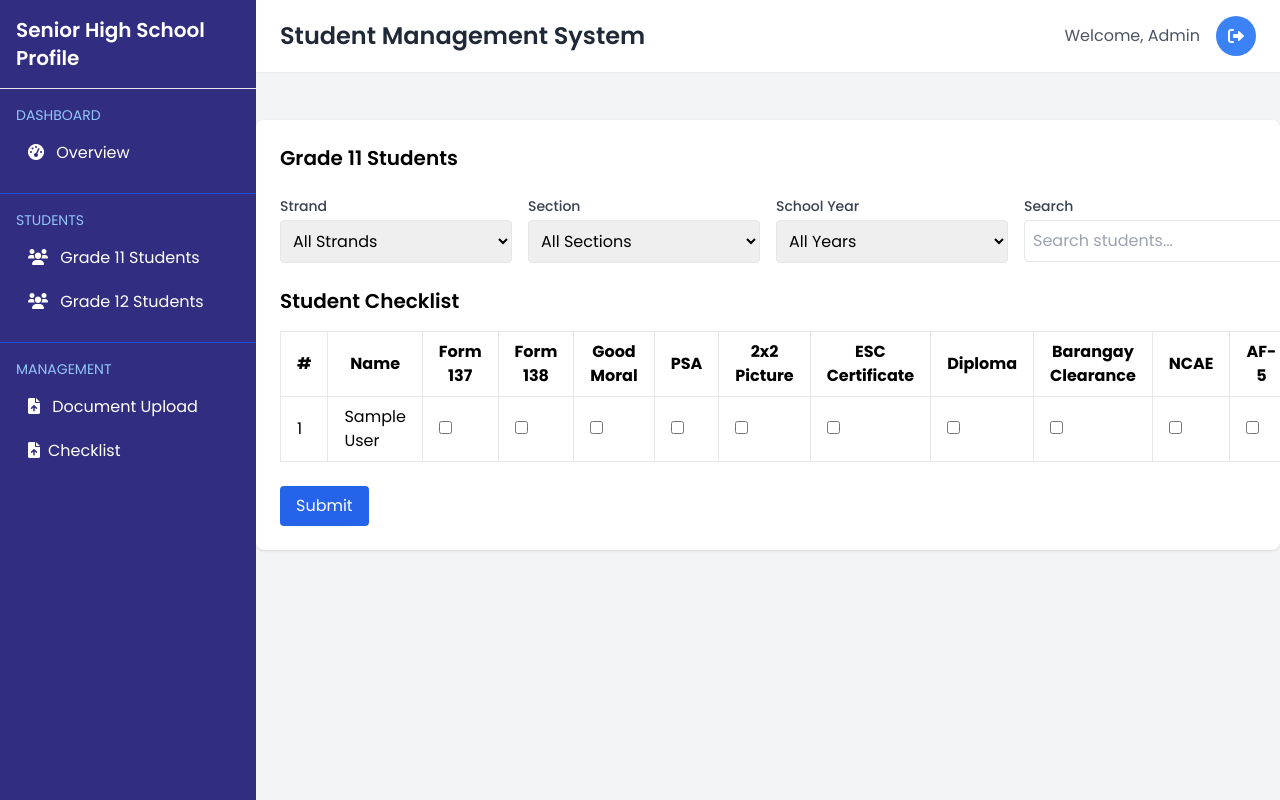
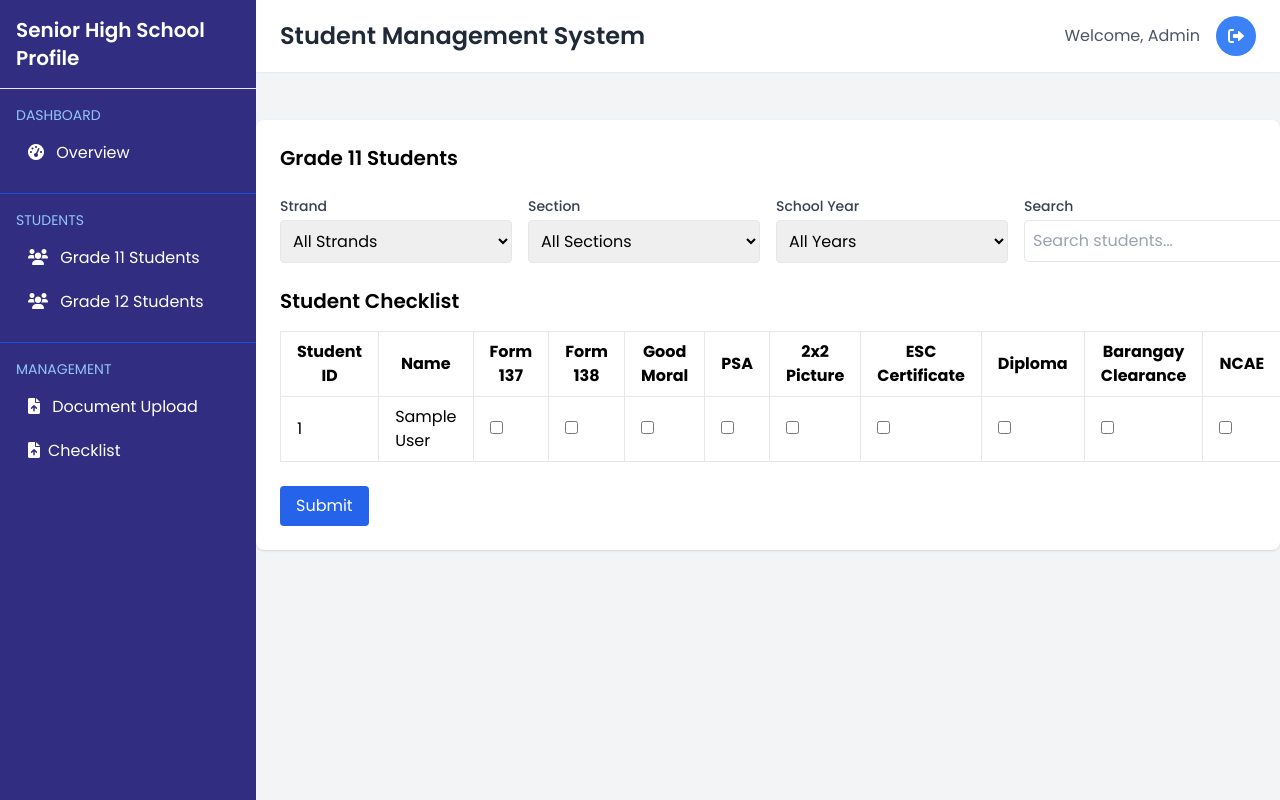
Before and after one commit to ken-delantar/kami_na_to, a PHP site: page /checklist.php in a window 1280 px wide. Run offline with PHP 8.4, Linux system fonts and the light colour scheme; tables that the repository leaves empty or names only in its code hold one stand-in row (values such as "Sample post"); some libraries are stand-ins or nearby versions.

Commit message:
tanginak

```diff
--- a/checklist.php
+++ b/checklist.php
@@ -109,11 +109,11 @@ $students = $students->fetchAll(PDO::FETCH_ASSOC);
     </div>
 
     <h2 class="text-xl font-semibold mb-4">Student Checklist</h2>
-    <form method="POST">
+    <form method="POST" action="./back-end/documents.php">
     <table class="min-w-full table-auto">
         <thead>
             <tr>
-                    <th class="px-4 py-2 border">#</th> <!-- Number column -->
+                <th class="px-4 py-2 border">Student ID</th>
                 <th class="px-4 py-2 border">Name</th>
                 <th class="px-4 py-2 border">Form 137</th>
                 <th class="px-4 py-2 border">Form 138</th>
@@ -128,20 +128,18 @@ $students = $students->fetchAll(PDO::FETCH_ASSOC);
             </tr>
         </thead>
         <tbody>
-                <?php foreach ($students as $key => $student): ?>
+            <?php foreach ($students as $student): ?>
                 <tr>
-                        <td class="px-4 py-2 border"><?= $key + 1 ?></td> <!-- Display row number -->
+                    <td class="px-4 py-2 border"><?= $student['id'] ?></td>
                     <td class="px-4 py-2 border"><?= htmlspecialchars($student['name']) ?></td>
-                        <td class="px-4 py-2 border"><input type="checkbox" name="documents[<?= $student['id'] ?>][]" value="Form 137"></td>
-                        <td class="px-4 py-2 border"><input type="checkbox" name="documents[<?= $student['id'] ?>][]" value="Form 138"></td>
-                        <td class="px-4 py-2 border"><input type="checkbox" name="documents[<?= $student['id'] ?>][]" value="Good Moral Certificate"></td>
-                        <td class="px-4 py-2 border"><input type="checkbox" name="documents[<?= $student['id'] ?>][]" value="PSA"></td>
-                        <td class="px-4 py-2 border"><input type="checkbox" name="documents[<?= $student['id'] ?>][]" value="2x2 Picture"></td>
-                        <td class="px-4 py-2 border"><input type="checkbox" name="documents[<?= $student['id'] ?>][]" value="ESC Certificate"></td>
-                        <td class="px-4 py-2 border"><input type="checkbox" name="documents[<?= $student['id'] ?>][]" value="Diploma"></td>
-                        <td class="px-4 py-2 border"><input type="checkbox" name="documents[<?= $student['id'] ?>][]" value="Barangay Clearance"></td>
-                        <td class="px-4 py-2 border"><input type="checkbox" name="documents[<?= $student['id'] ?>][]" value="NCAE"></td>
-                        <td class="px-4 py-2 border"><input type="checkbox" name="documents[<?= $student['id'] ?>][]" value="AF-5"></td>
+                    <?php
+                        $docs = ['Form 137', 'Form 138', 'Good Moral Certificate', 'PSA', '2x2 Picture', 'ESC Certificate', 'Diploma', 'Barangay Clearance', 'NCAE', 'AF-5'];
+                        foreach ($docs as $doc):
+                    ?>
+                        <td class="px-4 py-2 border">
+                            <input type="checkbox" name="documents[<?= $student['id'] ?>][]" value="<?= $doc ?>">
+                        </td>
+                    <?php endforeach; ?>
                 </tr>
             <?php endforeach; ?>
         </tbody>
@@ -149,6 +147,7 @@ $students = $students->fetchAll(PDO::FETCH_ASSOC);
     <br>
     <button type="submit" class="bg-blue-600 text-white px-4 py-2 rounded hover:bg-blue-700 transition">Submit</button>
 </form>
+
 </div>
 
 <?php include_once "./includes/footer.php"; ?>
```
Also changed, not shown: back-end/documents.php (added, +25 -0 lines). Lines whose indentation alone changed are shown as unchanged.
